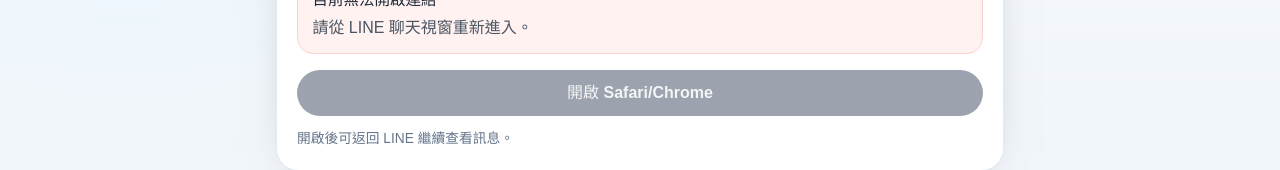
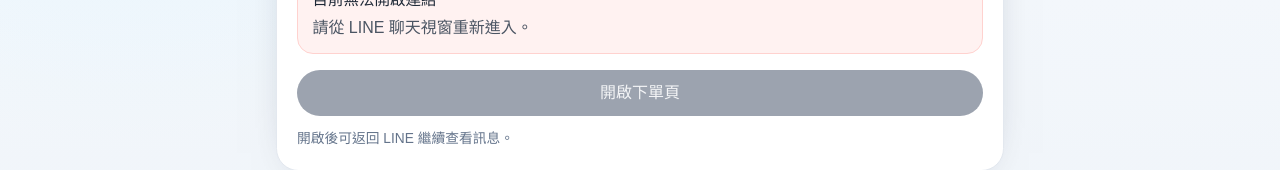
Before and after one commit to huangc28/kikichoice-line-liff, a React (Vite) app: page / in a window 1280 px wide. Shown: the part 401-571 px from the top of the page. Built offline with nearby package versions, Linux system fonts and the light colour scheme; no server answers.

Commit message:
chore: update relay CTA copy and remove router devtools banner

```diff
--- a/src/routes/__root.tsx
+++ b/src/routes/__root.tsx
@@ -1,5 +1,4 @@
 import { Link, Outlet, createRootRoute } from '@tanstack/react-router'
-import { TanStackRouterDevtools } from '@tanstack/router-devtools'
 
 export const Route = createRootRoute({
   component: RootLayout,
@@ -7,7 +6,6 @@
 
 function RootLayout() {
   return (
-    <>
     <div className="app-shell">
       <header className="topbar">
         <Link className="brand" search={{}} to="/">
@@ -18,7 +16,5 @@
         <Outlet />
       </main>
     </div>
-      <TanStackRouterDevtools />
-    </>
   )
 }
--- a/src/routes/index.tsx
+++ b/src/routes/index.tsx
@@ -243,7 +243,7 @@
         </div>
         <div className="relay-actions">
           <button className="relay-primary button-reset" disabled={!canOpen} onClick={handleOpenRelay} type="button">
-            開啟 Safari/Chrome
+            開啟下單頁
           </button>
         </div>
         {showAssist ? (
```
Lines whose indentation alone changed are shown as unchanged.
